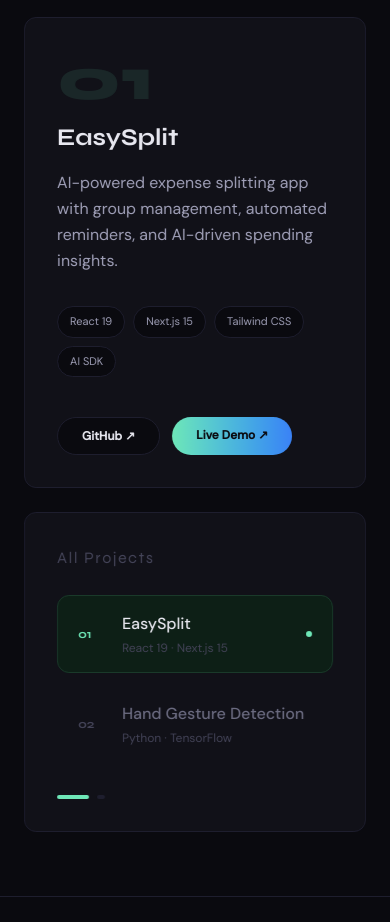
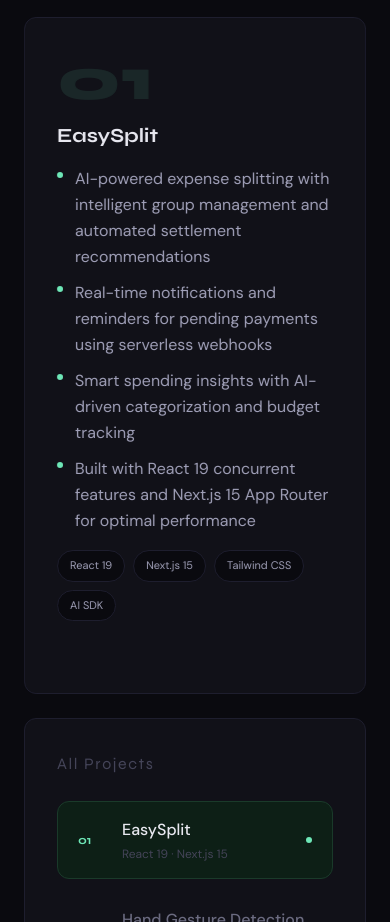
Before and after one commit to Aditya-V-Rathi/aditya-portfolio, a Next.js app: page / in a window 390 px wide. Shown: the part 4220-5142 px from the top of the page. Built offline with nearby package versions, Linux system fonts and the light colour scheme.

Commit message:
Projects Description changes

```diff
--- a/components/sections/Projects.tsx
+++ b/components/sections/Projects.tsx
@@ -62,15 +62,21 @@ export default function Projects() {
               </p>
 
               <h3
-                className="mb-4 text-2xl font-bold text-[#e8e8f0] md:text-3xl"
+                className="mb-4 text-xl font-bold text-[#e8e8f0] md:text-3xl"
                 style={{ fontFamily: "var(--font-syne), sans-serif" }}
               >
                 {p.title}
               </h3>
 
-              <p className="mb-8 text-base leading-relaxed text-[#a0a0b8] md:text-base">
-                {p.description}
-              </p>
+              {/* Bullets */}
+                <ul className="mb-4 space-y-2.5">
+                  {p.description.map((bullet, i) => (
+                    <li key={i} className="flex gap-3 text-base leading-relaxed text-[#a0a0b8]">
+                      <span className="mt-1.5 h-1.5 w-1.5 shrink-0 rounded-full bg-[#6EE7B7]" />
+                      <span>{bullet}</span>
+                    </li>
+                  ))}
+                </ul>
 
               <div className="flex flex-wrap gap-2">
                 {p.tags.map((t) => (
--- a/data/projects.ts
+++ b/data/projects.ts
@@ -1,18 +1,26 @@
 export const projects = [
   {
     title: "EasySplit",
-    description:
-      "AI-powered expense splitting app with group management, automated reminders, and AI-driven spending insights.",
+    description: [
+      "AI-powered expense splitting with intelligent group management and automated settlement recommendations",
+      "Real-time notifications and reminders for pending payments using serverless webhooks",
+      "Smart spending insights with AI-driven categorization and budget tracking",
+      "Built with React 19 concurrent features and Next.js 15 App Router for optimal performance"
+    ],
     tags: ["React 19", "Next.js 15", "Tailwind CSS", "AI SDK"],
-    github: "https://github.com/adityarathi24/easysplit",
-    live: "https://easysplit.vercel.app",
+    github: null,
+    live: null,
   },
   {
     title: "Hand Gesture Detection",
-    description:
-      "End-to-end object detection pipeline using SSD MobileNet to detect and localize hand gestures in images.",
+    description: [
+      "Trained SSD MobileNet model using supervised learning on custom hand gesture dataset",
+      "Built complete object detection pipeline with TensorFlow Object Detection API",
+      "Achieved real-time inference with optimized model architecture for edge deployment",
+      "Implemented data augmentation and transfer learning for improved accuracy"
+    ],
     tags: ["Python", "TensorFlow", "SSD MobileNet", "NumPy"],
-    github: "https://github.com/adityarathi24/hand-gesture-detection",
+    github: null,
     live: null,
   },
 ]
```
